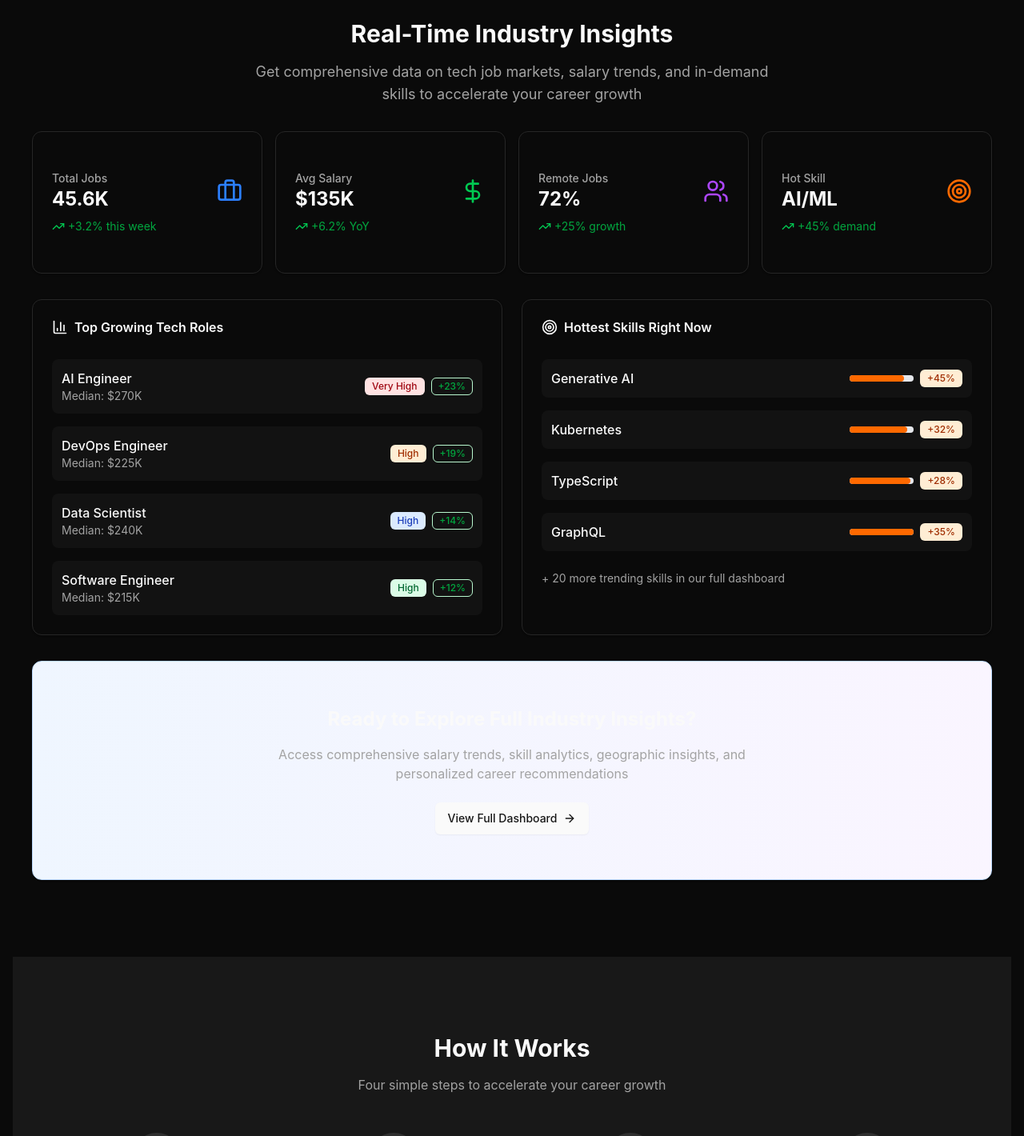
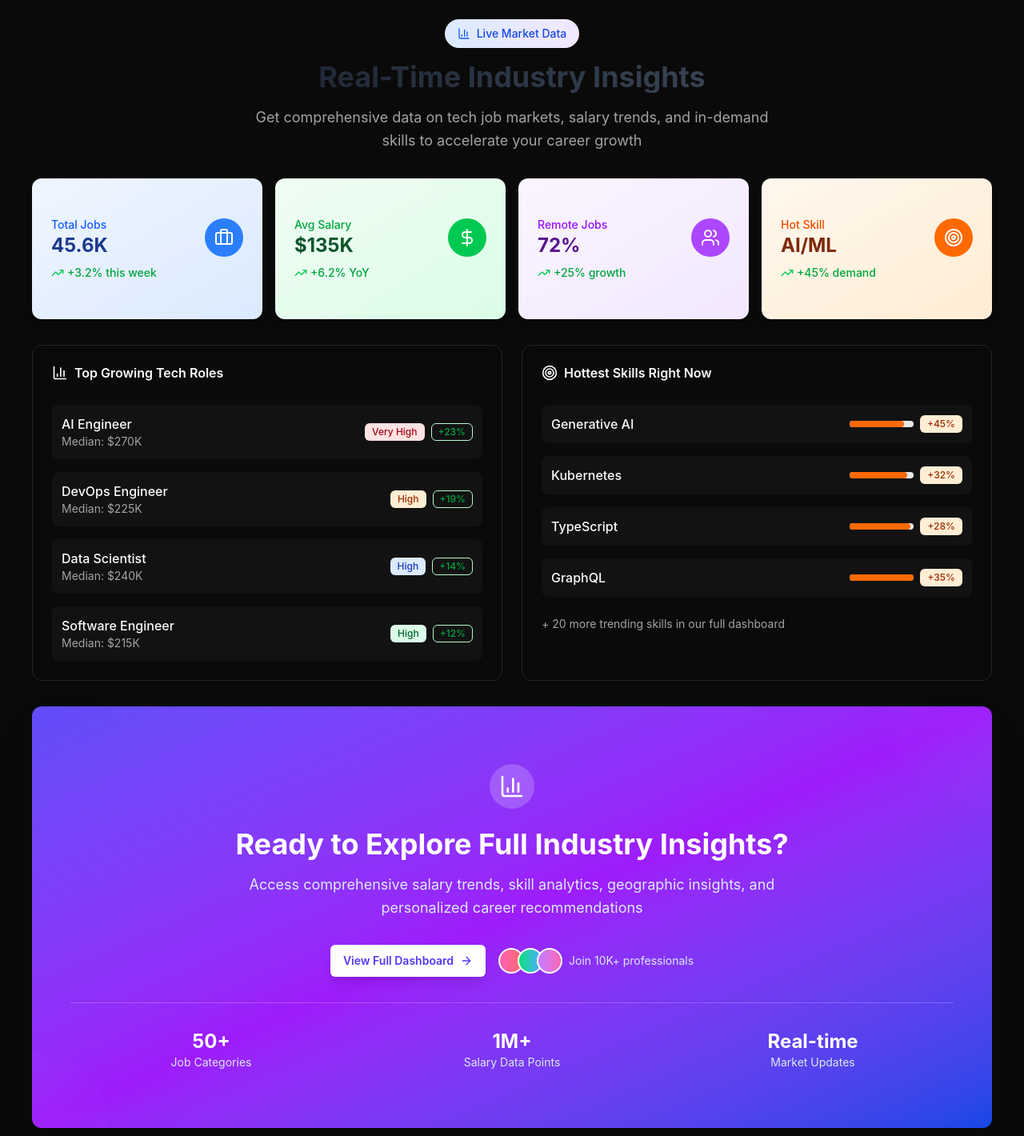
Before and after one commit to Shreyashgol/capstone3-ai-coach, a React (Vite) app in the folder ai-coach-frontend/: page / in a window 1280 px wide. Shown: the part 2040-3460 px from the top of the page at 80% size. Built offline with nearby package versions, Linux system fonts and the light colour scheme.

Commit message:
Enhance IndustryInsightsPreview UI with gradient backgrounds, better colors, and modern design

```diff
--- a/ai-coach-frontend/src/components/IndustryInsightsPreview.jsx
+++ b/ai-coach-frontend/src/components/IndustryInsightsPreview.jsx
@@ -28,77 +28,91 @@ export default function IndustryInsightsPreview() {
   ]
 
   return (
-    <div className="space-y-8">
+    <div className="space-y-8 ">
       {/* Header */}
       <div className="text-center space-y-4">
-        <h2 className="text-3xl font-bold">Real-Time Industry Insights</h2>
-        <p className="text-lg text-muted-foreground max-w-2xl mx-auto">
+        <div className="inline-flex items-center gap-2 px-4 py-2 bg-gradient-to-r from-blue-100 to-purple-100 rounded-full mb-4">
+          <BarChart3 className="h-4 w-4 text-blue-600" />
+          <span className="text-sm font-medium text-blue-700">Live Market Data</span>
+        </div>
+        <h2 className="text-3xl md:text-4xl font-bold bg-gradient-to-r from-gray-900 to-gray-600 bg-clip-text text-transparent">
+          Real-Time Industry Insights
+        </h2>
+        <p className="text-lg text-muted-foreground max-w-2xl mx-auto leading-relaxed">
           Get comprehensive data on tech job markets, salary trends, and in-demand skills to accelerate your career growth
         </p>
       </div>
 
       {/* Key Metrics */}
       <div className="grid grid-cols-1 md:grid-cols-4 gap-4">
-        <Card>
+        <Card className="border-0 shadow-lg bg-gradient-to-br from-blue-50 to-blue-100 hover:shadow-xl transition-all duration-300">
           <CardContent className="p-6">
             <div className="flex items-center justify-between">
               <div>
-                <p className="text-sm font-medium text-muted-foreground">Total Jobs</p>
-                <p className="text-2xl font-bold">45.6K</p>
+                <p className="text-sm font-medium text-blue-600">Total Jobs</p>
+                <p className="text-2xl font-bold text-blue-900">45.6K</p>
               </div>
-              <Briefcase className="h-8 w-8 text-blue-500" />
+              <div className="p-3 bg-blue-500 rounded-full">
+                <Briefcase className="h-6 w-6 text-white" />
+              </div>
             </div>
             <div className="flex items-center mt-2">
               <TrendingUp className="h-4 w-4 text-green-500 mr-1" />
-              <span className="text-sm text-green-600">+3.2% this week</span>
+              <span className="text-sm text-green-600 font-medium">+3.2% this week</span>
             </div>
           </CardContent>
         </Card>
 
-        <Card>
+        <Card className="border-0 shadow-lg bg-gradient-to-br from-green-50 to-green-100 hover:shadow-xl transition-all duration-300">
           <CardContent className="p-6">
             <div className="flex items-center justify-between">
               <div>
-                <p className="text-sm font-medium text-muted-foreground">Avg Salary</p>
-                <p className="text-2xl font-bold">$135K</p>
+                <p className="text-sm font-medium text-green-600">Avg Salary</p>
+                <p className="text-2xl font-bold text-green-900">$135K</p>
               </div>
-              <DollarSign className="h-8 w-8 text-green-500" />
+              <div className="p-3 bg-green-500 rounded-full">
+                <DollarSign className="h-6 w-6 text-white" />
+              </div>
             </div>
             <div className="flex items-center mt-2">
               <TrendingUp className="h-4 w-4 text-green-500 mr-1" />
-              <span className="text-sm text-green-600">+6.2% YoY</span>
+              <span className="text-sm text-green-600 font-medium">+6.2% YoY</span>
             </div>
           </CardContent>
         </Card>
 
-        <Card>
+        <Card className="border-0 shadow-lg bg-gradient-to-br from-purple-50 to-purple-100 hover:shadow-xl transition-all duration-300">
           <CardContent className="p-6">
             <div className="flex items-center justify-between">
               <div>
-                <p className="text-sm font-medium text-muted-foreground">Remote Jobs</p>
-                <p className="text-2xl font-bold">72%</p>
+                <p className="text-sm font-medium text-purple-600">Remote Jobs</p>
+                <p className="text-2xl font-bold text-purple-900">72%</p>
               </div>
-              <Users className="h-8 w-8 text-purple-500" />
+              <div className="p-3 bg-purple-500 rounded-full">
+                <Users className="h-6 w-6 text-white" />
+              </div>
             </div>
             <div className="flex items-center mt-2">
               <TrendingUp className="h-4 w-4 text-green-500 mr-1" />
-              <span className="text-sm text-green-600">+25% growth</span>
+              <span className="text-sm text-green-600 font-medium">+25% growth</span>
             </div>
           </CardContent>
         </Card>
 
-        <Card>
+        <Card className="border-0 shadow-lg bg-gradient-to-br from-orange-50 to-orange-100 hover:shadow-xl transition-all duration-300">
           <CardContent className="p-6">
             <div className="flex items-center justify-between">
               <div>
-                <p className="text-sm font-medium text-muted-foreground">Hot Skill</p>
-                <p className="text-2xl font-bold">AI/ML</p>
+                <p className="text-sm font-medium text-orange-600">Hot Skill</p>
+                <p className="text-2xl font-bold text-orange-900">AI/ML</p>
               </div>
-              <Target className="h-8 w-8 text-orange-500" />
+              <div className="p-3 bg-orange-500 rounded-full">
+                <Target className="h-6 w-6 text-white" />
+              </div>
             </div>
             <div className="flex items-center mt-2">
               <TrendingUp className="h-4 w-4 text-green-500 mr-1" />
-              <span className="text-sm text-green-600">+45% demand</span>
+              <span className="text-sm text-green-600 font-medium">+45% demand</span>
             </div>
           </CardContent>
         </Card>
@@ -172,18 +186,62 @@ export default function IndustryInsightsPreview() {
 
       {/* CTA */}
       <div className="text-center">
-        <Card className="bg-gradient-to-r from-blue-50 to-purple-50 border-blue-200">
-          <CardContent className="p-8">
-            <h3 className="text-2xl font-bold mb-4">Ready to Explore Full Industry Insights?</h3>
-            <p className="text-muted-foreground mb-6 max-w-2xl mx-auto">
+        <Card className="relative overflow-hidden bg-gradient-to-br from-indigo-600 via-purple-600 to-blue-700 border-0 shadow-2xl">
+          {/* Background Pattern */}
+          <div className="absolute inset-0 bg-gradient-to-br from-white/10 to-transparent"></div>
+          <div className="absolute top-0 right-0 w-64 h-64 bg-gradient-to-bl from-white/5 to-transparent rounded-full -translate-y-32 translate-x-32"></div>
+          <div className="absolute bottom-0 left-0 w-48 h-48 bg-gradient-to-tr from-white/5 to-transparent rounded-full translate-y-24 -translate-x-24"></div>
+
+          <CardContent className="relative p-8 md:p-12">
+            <div className="flex items-center justify-center mb-6">
+              <div className="p-3 bg-white/20 rounded-full backdrop-blur-sm">
+                <BarChart3 className="h-8 w-8 text-white" />
+              </div>
+            </div>
+
+            <h3 className="text-3xl md:text-4xl font-bold mb-4 text-white">
+              Ready to Explore Full Industry Insights?
+            </h3>
+
+            <p className="text-blue-100 mb-8 max-w-2xl mx-auto text-lg leading-relaxed">
               Access comprehensive salary trends, skill analytics, geographic insights, and personalized career recommendations
             </p>
-            <Link to="/dashboard">
-              <Button size="lg" className="gap-2">
-                View Full Dashboard
-                <ArrowRight className="h-4 w-4" />
-              </Button>
-            </Link>
+
+            <div className="flex flex-col sm:flex-row gap-4 justify-center items-center">
+              <Link to="/dashboard">
+                <Button
+                  size="lg"
+                  className="gap-2 bg-white text-indigo-600 hover:bg-gray-50 hover:text-indigo-700 font-semibold px-8 py-3 shadow-lg hover:shadow-xl transition-all duration-300 transform hover:scale-105"
+                >
+                  View Full Dashboard
+                  <ArrowRight className="h-5 w-5" />
+                </Button>
+              </Link>
+
+              <div className="flex items-center gap-2 text-blue-100 text-sm">
+                <div className="flex -space-x-2">
+                  <div className="w-8 h-8 bg-gradient-to-r from-pink-400 to-red-400 rounded-full border-2 border-white"></div>
+                  <div className="w-8 h-8 bg-gradient-to-r from-green-400 to-blue-400 rounded-full border-2 border-white"></div>
+                  <div className="w-8 h-8 bg-gradient-to-r from-purple-400 to-pink-400 rounded-full border-2 border-white"></div>
+                </div>
+                <span>Join 10K+ professionals</span>
+              </div>
+            </div>
+
+            <div className="grid grid-cols-3 gap-6 mt-8 pt-8 border-t border-white/20">
+              <div className="text-center">
+                <div className="text-2xl font-bold text-white">50+</div>
+                <div className="text-blue-100 text-sm">Job Categories</div>
+              </div>
+              <div className="text-center">
+                <div className="text-2xl font-bold text-white">1M+</div>
+                <div className="text-blue-100 text-sm">Salary Data Points</div>
+              </div>
+              <div className="text-center">
+                <div className="text-2xl font-bold text-white">Real-time</div>
+                <div className="text-blue-100 text-sm">Market Updates</div>
+              </div>
+            </div>
           </CardContent>
         </Card>
       </div>
```
